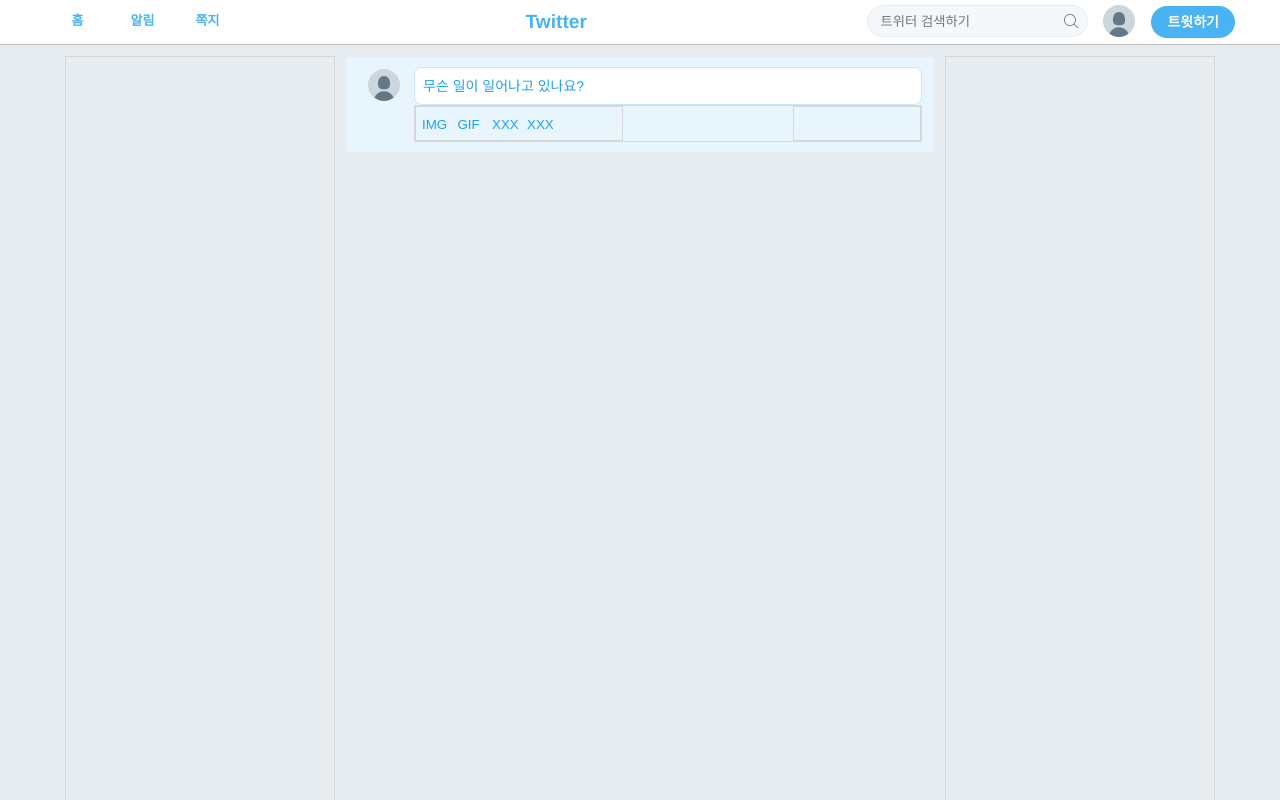
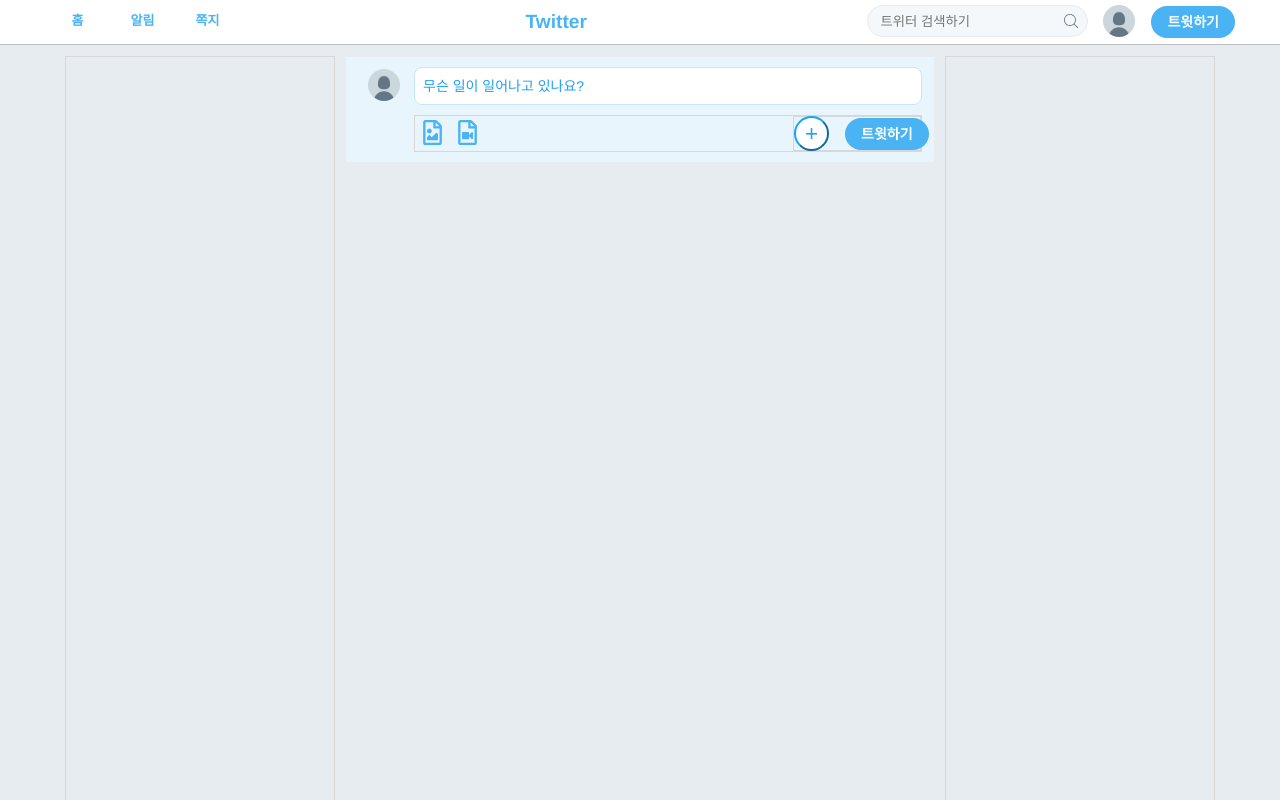
Before and after one commit to heecheolman/twitter-project, a Vue app: page /#/ in a window 1280 px wide. Shown: the top 800 px of the page. Built offline with nearby package versions, Linux system fonts and the light colour scheme.

Commit message:
버튼 수정 및form blur 시 효과 추가해야함

```diff
--- a/src/components/atoms/EditableDiv.vue
+++ b/src/components/atoms/EditableDiv.vue
@@ -10,8 +10,8 @@
     initTextArea() {
       const editableDiv = document.querySelector('.tweet-textarea');
       const content = editableDiv.textContent.replace(/(\s*)/g, "");
+      const form = document.querySelector('.tweet-form');
 
-      const form = document.querySelector('.tweet-form');
       form.style.boxShadow = "none";
 
       if(content.length === 0) {
--- a/src/components/atoms/InputMedia.vue
+++ b/src/components/atoms/InputMedia.vue
@@ -1,41 +1,64 @@
 <template>
-  <span class="button-container">
-    <div>
-      <button>
-        {{ label }}
-      </button>
-    </div>
-  </span>
+  <div class="media__container">
+    <label for="media-file">
+      <svg v-html="svg"></svg>
+    </label>
+    <input type="file" id="media-file">
+  </div>
 </template>
 
 <script>
 export default {
   name: 'InputMedia',
   props: {
-    label: {
+    svg: {
       type: String,
     },
+    mediaType: {
+      type: String,
+    }
   },
 };
 </script>
 
 <style scoped>
-  .button-container {
+  .media__container {
+    padding: 0;
     display: inline-block;
-    position: relative;
-  }
-  button {
     width: 35px;
     height: 35px;
-    background-color: transparent;
-    border: 0;
-    outline: none;
-    color: #1DA1F2;
-    cursor: pointer;
-    border-radius: 50%;
+    border-radius: 5px;
+    overflow: hidden;
+    z-index: 1000;
   }
-  button:hover {
-    background-color: rgba(190, 190, 190, 0.1);
+  .media__container:hover {
+    border: 1px solid rgba(74, 179, 244, 0.1);
+    background-color: rgba(74, 179, 244, 0.1);
   }
 
+  label {
+    padding: 4px;
+    cursor: pointer;
+    display: inline-block;
+    font-size: 14px;
+    width: 35px;
+    height: 35px;
+    text-align: center;
+    line-height: 35px;
+    border-radius: 5px;
+    color: #4AB3F4;
+  }
+  svg {
+    width: 25px;
+    height: 25px;
+  }
+
+  input[type=file] {
+    position: absolute;
+    opacity: 0;
+    padding: 0;
+    overflow: hidden;
+    clip:rect(0,0,0,0);
+    border: 0;
+  }
 </style>
--- a/src/components/atoms/SvgButton.vue
+++ b/src/components/atoms/SvgButton.vue
@@ -31,4 +31,5 @@
     background-color: transparent;
     cursor: pointer;
   }
+
 </style>
--- a/src/components/atoms/TextButton.vue
+++ b/src/components/atoms/TextButton.vue
@@ -40,4 +40,25 @@
     box-shadow: 0 0 0 2px #fff, 0 0 0 4px #71c9f8;
     color: #fff;
   }
+
+  .button--tweet:hover {
+    background-color: #1DA1F2;
+    border-color: #1DA1F2;
+  }
+
+  .button--addtweet {
+    display: inline-block;
+    width: 35px;
+    height: 35px;
+    border-radius: 50%;
+    font-size: 1.4rem;
+    border-color: #1DA1F2;
+    color: #1DA1F2;
+    cursor: pointer;
+    text-align: center;
+    background-color: #fff;
+  }
+  .button--addtweet:hover {
+    background-color: #E8F5FD;
+  }
 </style>
--- /dev/null
+++ b/src/components/molecules/AddTweetButton.vue
@@ -0,0 +1,27 @@
+<template>
+  <div>
+    <text-button
+      :label="label"
+      :class="buttonStyle"/>
+  </div>
+</template>
+<script>
+import TextButton from './../atoms/TextButton';
+
+export default {
+  name: 'AddTweetButton',
+  components: {
+    TextButton,
+  },
+  data: function() {
+    return {
+      label: '+',
+      buttonStyle: 'button--addtweet',
+    };
+  },
+}
+
+</script>
+<style scoped>
+
+</style>
--- a/src/components/molecules/TweetingArea.vue
+++ b/src/components/molecules/TweetingArea.vue
@@ -5,10 +5,15 @@
     </div>
     <div class="tweet-toolbar-container">
       <div class="tweet-toolbar--left">
-        <input-media v-for="button in mediaButtonList" :key="index" :label="button.label"/>
+        <input-media
+          v-for="(button, index) in mediaButtonList"
+          :key="index"
+          :media-type="button.mediaType"
+          :svg="button.svg"/>
       </div>
       <div class="tweet-toolbar--right">
-
+        <add-tweet-button />
+        <tweet-button/>
       </div>
     </div>
 
@@ -19,6 +24,9 @@
 import EditableDiv from './../atoms/EditableDiv';
 import TweetTextArea from './../atoms/TweetTextArea';
 import InputMedia from './../atoms/InputMedia';
+import TweetButton from './TweetButton';
+import AddTweetButton from './AddTweetButton';
+
 
 export default {
   name: 'TweetingArea',
@@ -26,16 +34,23 @@
     TweetTextArea,
     EditableDiv,
     InputMedia,
+    TweetButton,
+    AddTweetButton,
   },
   data: function() {
     return {
       placeholder: '무슨 일이 일어나고 있나요?',
       editableDivStyle: 'tweet-textarea',
+      svgButtonStyle: 'button--media--svg',
       mediaButtonList: [
-        { label: 'IMG' },
-        { label: 'GIF' },
-        { label: 'XXX' },
-        { label: 'XXX' },
+        {
+          svg: `<svg viewBox="0 0 384 512"><path fill="currentColor" d="M369.9 97.9L286 14C277 5 264.8-.1 252.1-.1H48C21.5 0 0 21.5 0 48v416c0 26.5 21.5 48 48 48h288c26.5 0 48-21.5 48-48V131.9c0-12.7-5.1-25-14.1-34zM332.1 128H256V51.9l76.1 76.1zM48 464V48h160v104c0 13.3 10.7 24 24 24h104v288H48zm32-48h224V288l-23.5-23.5c-4.7-4.7-12.3-4.7-17 0L176 352l-39.5-39.5c-4.7-4.7-12.3-4.7-17 0L80 352v64zm48-240c-26.5 0-48 21.5-48 48s21.5 48 48 48 48-21.5 48-48-21.5-48-48-48z"></path></svg>`,
+          mediaType: 'image',
+        },
+        {
+          svg: `<svg viewBox="0 0 384 512"><path fill="currentColor" d="M369.941 97.941l-83.882-83.882A48 48 0 0 0 252.118 0H48C21.49 0 0 21.49 0 48v416c0 26.51 21.49 48 48 48h288c26.51 0 48-21.49 48-48V131.882a48 48 0 0 0-14.059-33.941zM332.118 128H256V51.882L332.118 128zM48 464V48h160v104c0 13.255 10.745 24 24 24h104v288H48zm228.687-211.303L224 305.374V268c0-11.046-8.954-20-20-20H100c-11.046 0-20 8.954-20 20v104c0 11.046 8.954 20 20 20h104c11.046 0 20-8.954 20-20v-37.374l52.687 52.674C286.704 397.318 304 390.28 304 375.986V264.011c0-14.311-17.309-21.319-27.313-11.314z"></path></svg>`,
+          mediaType: 'video',
+        },
       ],
     };
   },
@@ -62,18 +77,24 @@
 
   .tweet-toolbar-container {
     display: flex;
+    /*display: none;*/
     align-items: center;
+    margin-top: 10px;
     width: 100%;
     height: 37px;
     border: 1px solid #d7d7d7;
   }
+
   .tweet-toolbar--left {
     width: 208px;
     height: 100%;
-    border: 1px solid #d7d7d7;
+    /*border: 1px solid #d7d7d7;*/
   }
   .tweet-toolbar--right {
     margin-left: auto;
+    display: inline-flex;
+    align-items: center;
+    justify-content: space-around;
     width: 128px;
     height: 100%;
     border: 1px solid #d7d7d7;
--- a/src/main.js
+++ b/src/main.js
@@ -3,6 +3,7 @@
 import Vue from 'vue';
 import App from './App';
 import router from './router';
+
 
 Vue.config.productionTip = false;
 
```
